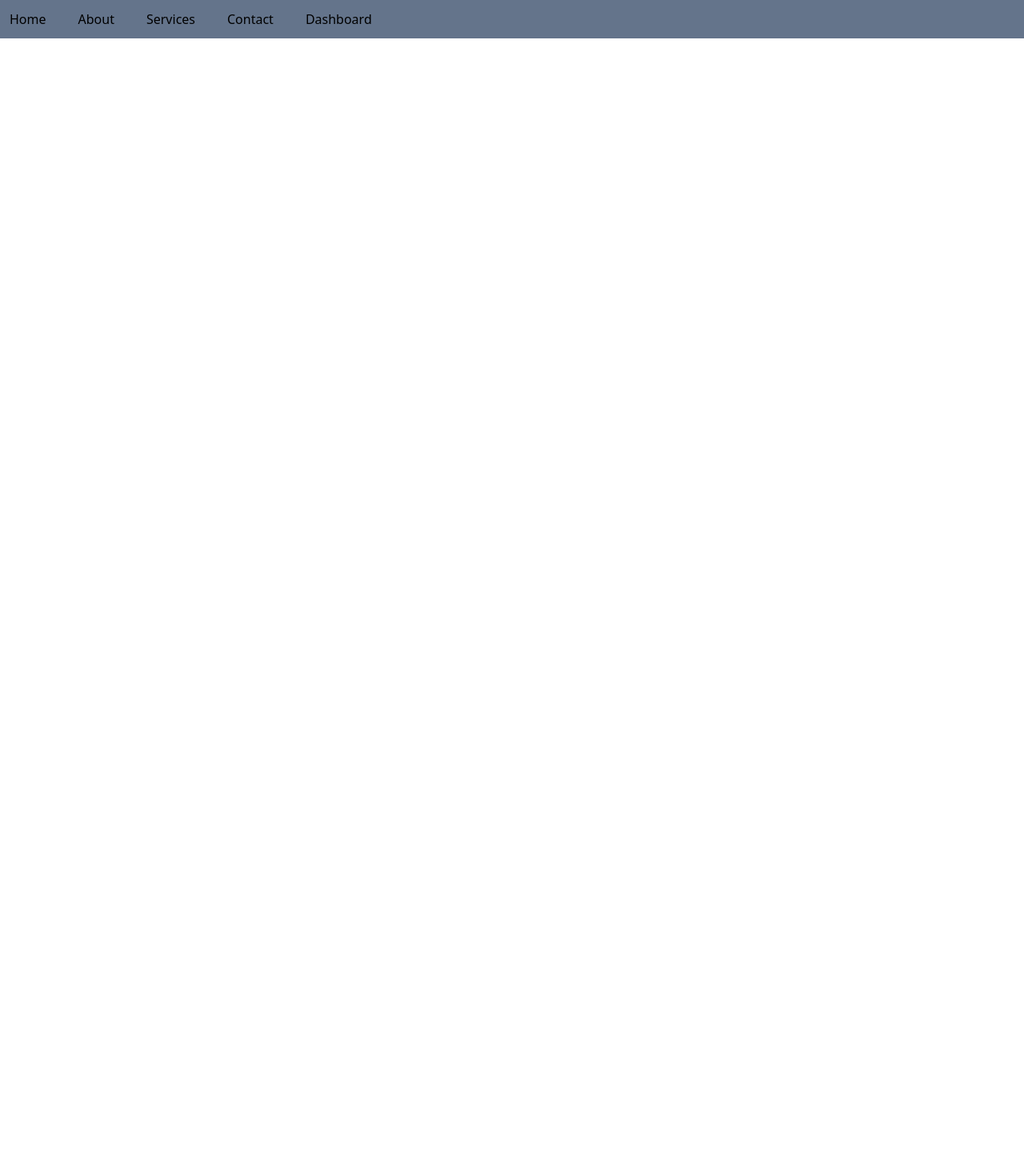
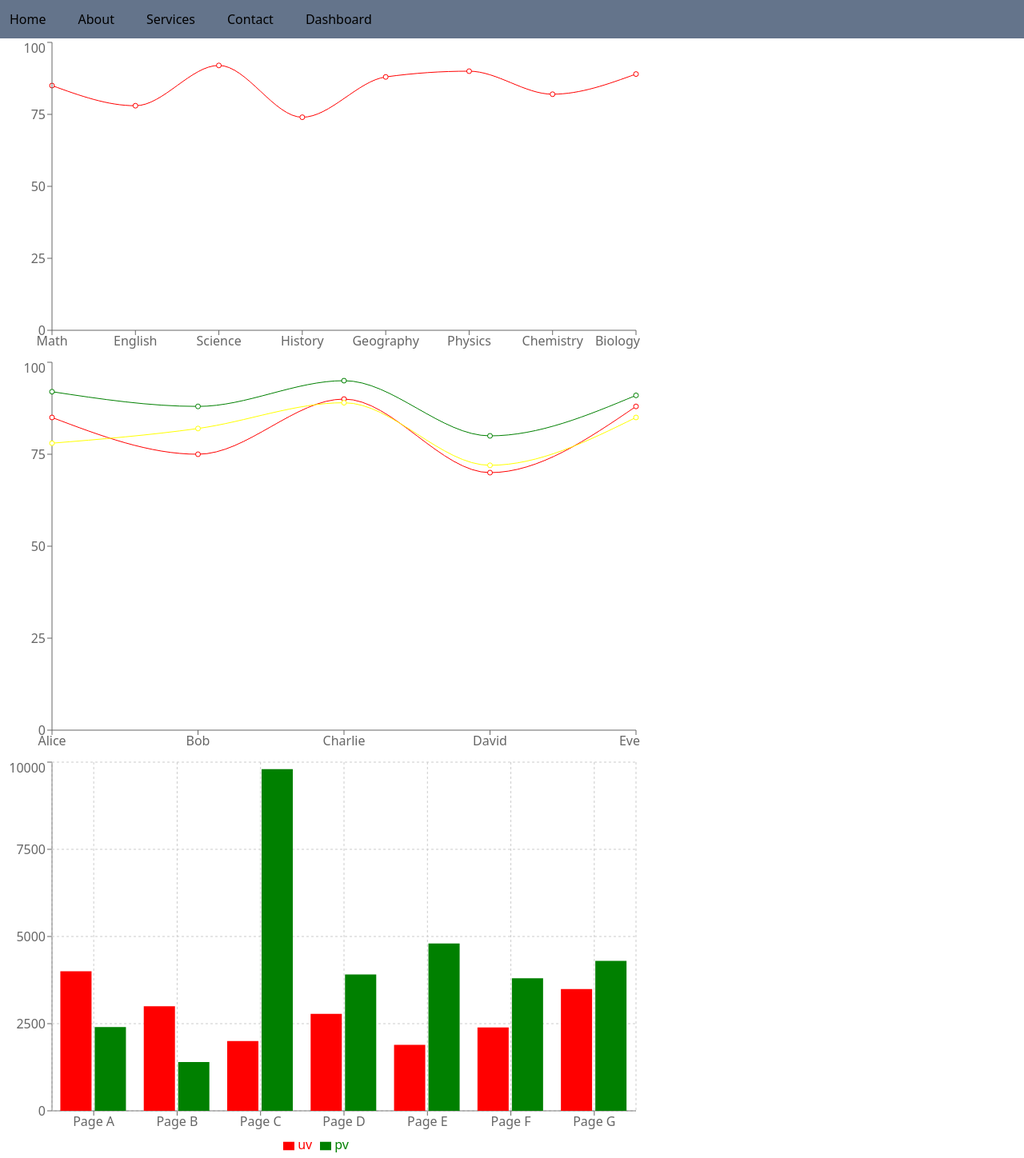
Before and after one commit to jnakht/price-options-module, a React (Vite) app: page / in a window 1280 px wide. Shown: the whole page at 80% size. Before the commit the page ends 800 px from the top, so only its background shows below. Built offline with nearby package versions, Linux system fonts and the light colour scheme.

Commit message:
lineChart, MultiLine Chart, Barchart

```diff
--- a/package.json
+++ b/package.json
@@ -13,7 +13,8 @@
     "prop-types": "^15.8.1",
     "react": "^19.0.0",
     "react-dom": "^19.0.0",
-    "react-icons": "^5.5.0"
+    "react-icons": "^5.5.0",
+    "recharts": "^2.15.1"
   },
   "devDependencies": {
     "@eslint/js": "^9.21.0",
--- a/src/App.jsx
+++ b/src/App.jsx
@@ -1,6 +1,9 @@
 
 import './App.css'
+import BarChart from './Components/BarChart/BarChart'
 import DaisyNav from './Components/DaisyNav/DaisyNav'
+import LineChart from './Components/LineChart/LineChart'
+import MultiLineChart from './Components/MultiLineChart/MultiLineChart'
 import NavBar from './Components/NavBar/NavBar'
 
 function App() {
@@ -11,6 +14,9 @@ function App() {
     <>
       {/* <DaisyNav></DaisyNav> */}
       <NavBar></NavBar>
+      <LineChart></LineChart>
+      <MultiLineChart></MultiLineChart>
+      <BarChart></BarChart>
     </>
   )
 }
--- /dev/null
+++ b/src/Components/BarChart/BarChart.jsx
@@ -0,0 +1,57 @@
+
+import { BarChart as BChart, Bar, Rectangle, XAxis, YAxis, CartesianGrid, Tooltip, Legend, ResponsiveContainer } from 'recharts';
+
+const BarChart = () => {
+    const data = [
+        {
+          "name": "Page A",
+          "uv": 4000,
+          "pv": 2400
+        },
+        {
+          "name": "Page B",
+          "uv": 3000,
+          "pv": 1398
+        },
+        {
+          "name": "Page C",
+          "uv": 2000,
+          "pv": 9800
+        },
+        {
+          "name": "Page D",
+          "uv": 2780,
+          "pv": 3908
+        },
+        {
+          "name": "Page E",
+          "uv": 1890,
+          "pv": 4800
+        },
+        {
+          "name": "Page F",
+          "uv": 2390,
+          "pv": 3800
+        },
+        {
+          "name": "Page G",
+          "uv": 3490,
+          "pv": 4300
+        }
+      ]
+    return (
+        <div>
+            <BChart width={800} height={500} data={data}>
+                <XAxis dataKey={'name'}></XAxis>
+                <YAxis></YAxis>
+                <CartesianGrid strokeDasharray={'3 3'}></CartesianGrid>
+                <Tooltip></Tooltip>
+                <Legend></Legend>
+                <Bar dataKey={'uv'} fill='red'></Bar>
+                <Bar dataKey={'pv'} fill='green'></Bar>
+            </BChart>
+        </div>
+    );
+};
+
+export default BarChart;
--- /dev/null
+++ b/src/Components/LineChart/LineChart.jsx
@@ -0,0 +1,25 @@
+import { LineChart as LChart, Line, XAxis, YAxis } from 'recharts';
+
+const LineChart = () => {
+    const studentMarks = [
+        { subject: "Math", marks: 85 },
+        { subject: "English", marks: 78 },
+        { subject: "Science", marks: 92 },
+        { subject: "History", marks: 74 },
+        { subject: "Geography", marks: 88 },
+        { subject: "Physics", marks: 90 },
+        { subject: "Chemistry", marks: 82 },
+        { subject: "Biology", marks: 89 },
+      ];
+    return (
+        <div>
+            <LChart width={800} height={400} data={studentMarks}>
+                <Line type='monotone' dataKey={'marks'} stroke='red'></Line>
+                <XAxis dataKey='subject'></XAxis>
+                <YAxis></YAxis>
+            </LChart>
+        </div>
+    );
+};
+
+export default LineChart;
--- /dev/null
+++ b/src/Components/MultiLineChart/MultiLineChart.jsx
@@ -0,0 +1,24 @@
+
+import { LineChart, Line, XAxis, YAxis  } from 'recharts';
+const MultiLineChart = () => {
+    const studentsMarks = [
+        { id: 1, name: "Alice", physics: 85, chemistry: 78, math: 92 },
+        { id: 2, name: "Bob", physics: 75, chemistry: 82, math: 88 },
+        { id: 3, name: "Charlie", physics: 90, chemistry: 89, math: 95 },
+        { id: 4, name: "David", physics: 70, chemistry: 72, math: 80 },
+        { id: 5, name: "Eve", physics: 88, chemistry: 85, math: 91 },
+      ];
+    return (
+        <div>
+            <LineChart width={800} height={500} data={studentsMarks}>
+                <XAxis dataKey={'name'}></XAxis>
+                <YAxis></YAxis>
+                <Line type='monotone' dataKey='physics' stroke='red'></Line>
+                <Line type='monotone' dataKey='chemistry' stroke='yellow'></Line>
+                <Line type='monotone' dataKey="math" stroke='green'></Line>
+            </LineChart>
+        </div>
+    );
+};
+
+export default MultiLineChart;
```
Also changed, not shown: 1 other file (tests, documents, lock files or other folders).
